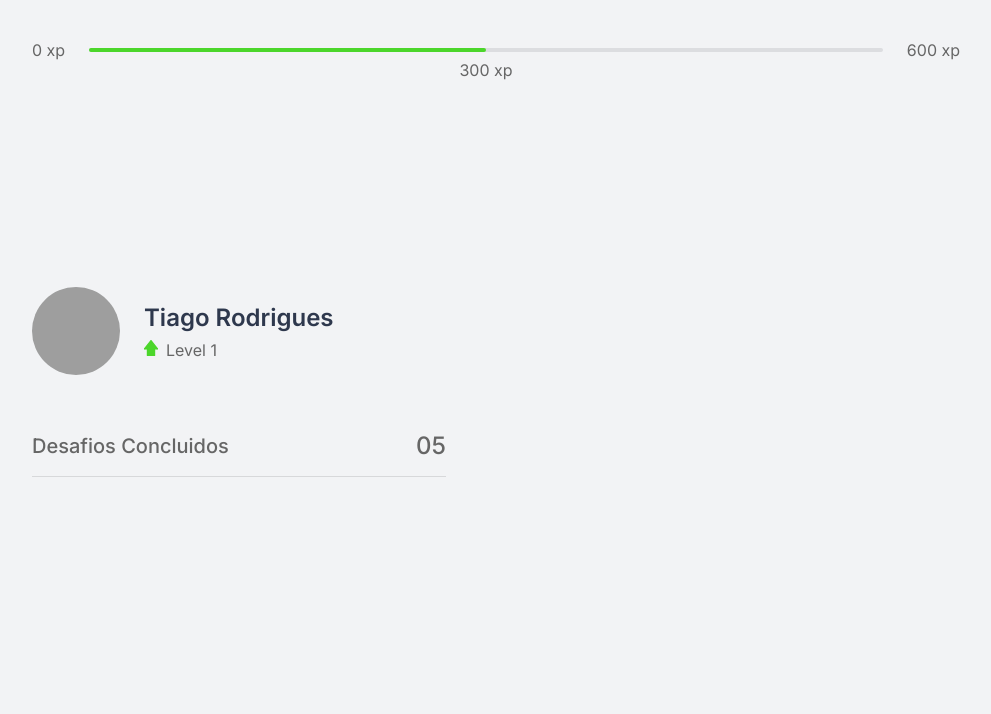
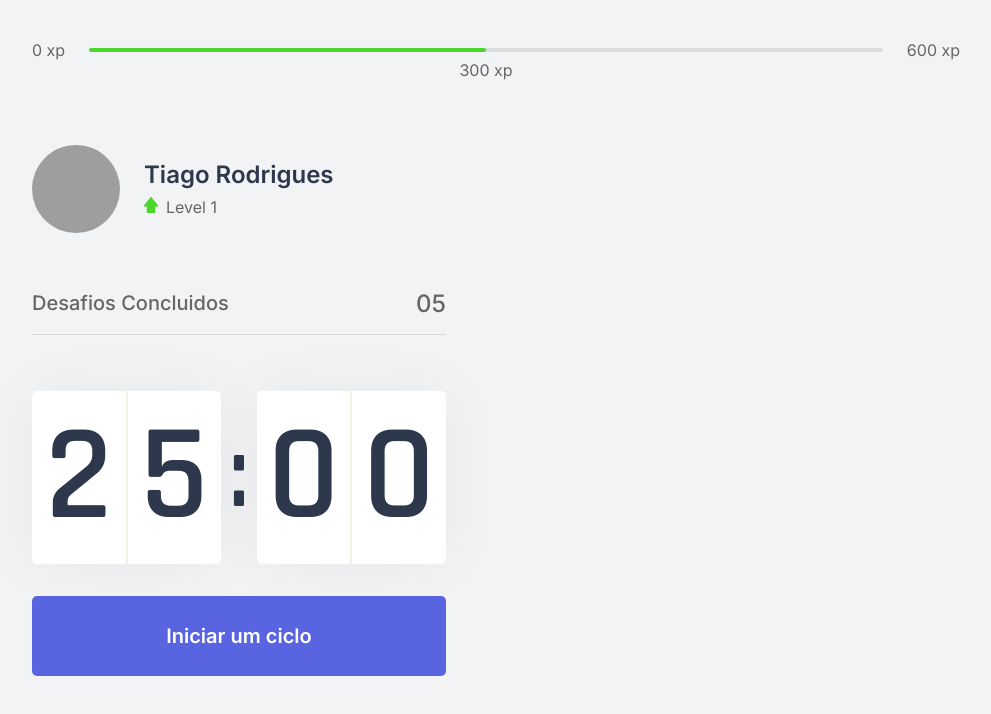
Before and after one commit to tiago-santos-dev/Move.it, a Next.js app: page / in a window 1280 px wide. Shown: the top 714 px of the page, without its empty margins (144-1135 px from the left). Built offline with nearby package versions, Linux system fonts and the light colour scheme; grey boxes are pictures that could not be loaded.

Commit message:
Component/Countdown and Start Button

```diff
--- a/pages/_document.tsx
+++ b/pages/_document.tsx
@@ -8,6 +8,7 @@
 
       <Html>
         <Head>
+          <link rel="shortcut icon" href="favicon.png" type="image/png" />
           <link rel="preconnect" href="https://fonts.gstatic.com" />
           <link href="https://fonts.googleapis.com/css2?family=Inter:wght@400;500;600&family=Rajdhani:wght@600&display=swap" rel="stylesheet" />
         </Head>
--- a/pages/index.tsx
+++ b/pages/index.tsx
@@ -1,18 +1,27 @@
 import { CompletedChallenges } from '../src/components/CompletedChallenges'
+import { Countdown } from '../src/components/Countdown'
 import { ExperienceBar } from '../src/components/ExperienceBar'
 import { Profile } from '../src/components/Profile'
+
+import Head from 'next/head';
 
 import styles from '../styles/pages/Home.module.css'
 
 
 export default function Home() {
   return (
+
     <div className={styles.container}>
+
+      <Head>
+        <title>Início | move.it</title>
+      </Head>
       <ExperienceBar />
       <section>
         <div>
           <Profile />
           <CompletedChallenges />
+          <Countdown />
         </div>
         <div>
 
--- /dev/null
+++ b/src/components/Countdown.tsx
@@ -0,0 +1,24 @@
+import styles from '../../styles/components/Countdown.module.css';
+
+export function Countdown() {
+    return (
+
+        <div>
+            <div className={styles.countdownContainer}>
+                <div>
+                    <span>2</span>
+                    <span>5</span>
+                </div>
+                <span>:</span>
+                <div>
+                    <span>0</span>
+                    <span>0</span>
+                </div>
+            </div>
+
+            <button type='button' className={styles.countdownButton}>
+                Iniciar um ciclo
+        </button>
+        </div>
+    );
+}
--- /dev/null
+++ b/styles/components/Countdown.module.css
@@ -0,0 +1,62 @@
+.countdownContainer {
+    display: flex;
+    align-items: center;
+    font-family: Rajdhani;
+    font-weight: 600;
+    color: var(--title);
+}
+
+ .countdownContainer div {
+     flex: 1;
+     display: flex;
+     align-items: center;
+     justify-content: space-evenly;
+     background: var(--white);
+     box-shadow: 0 0 60px rgba(0,0,0,0.05);
+     border-radius: 5px;
+     font-size: 8.5rem;
+     text-align: center;
+ }
+
+ .countdownContainer > div span{
+     flex: 1;
+ }
+
+ .countdownContainer > div span:first-child {
+     border-right: 1px solid #f0f1e3;
+ }
+
+ .countdownContainer > div span:last-child {
+    border-left: 1px solid #f0f1e3;
+}
+
+.countdownContainer > span {
+    font-size: 6.25rem;
+    margin: 0 0.5rem;
+}
+
+.countdownButton {
+    width: 100%;
+    height: 5rem;
+
+    margin-top: 2rem;
+
+    display: flex;
+    align-items: center;
+    justify-content: center;
+
+    border: 0;
+    border-radius: 5px;
+
+    background: var(--blue);
+    color: var(--white);
+
+    font-size: 1.25rem;
+    font-weight: 600;
+
+    transition: background-color 0.2s;
+}
+
+.countdownButton:hover{
+    background: var(--blue-dark);
+}
```
Also changed, not shown: tsconfig.json (line endings or trailing spaces).
